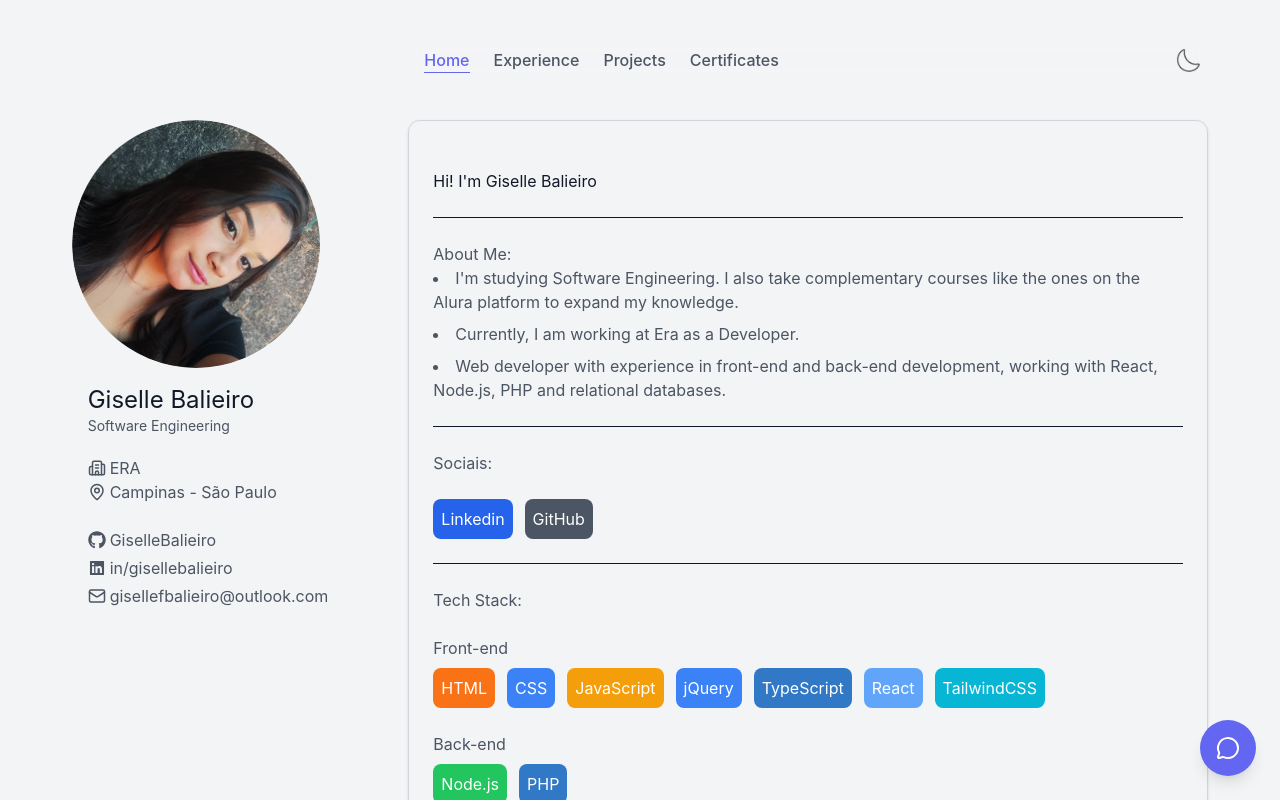
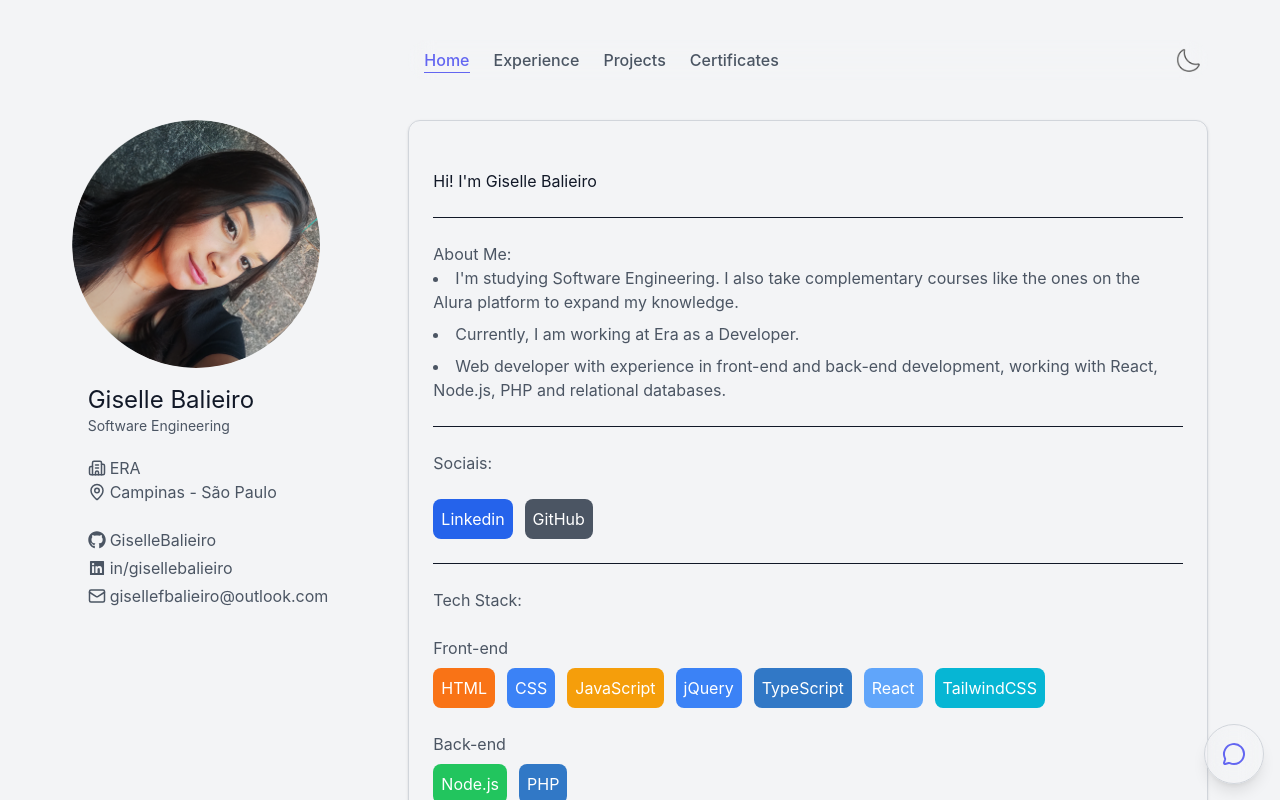
Before and after one commit to GiselleBalieiro/My-portfolio, a React (Vite) app: page / in a window 1280 px wide. Shown: the top 800 px of the page. Built offline with nearby package versions, Linux system fonts and the light colour scheme.

Commit message:
fix: ajusta style livechat

```diff
--- a/src/component/LiveChat.jsx
+++ b/src/component/LiveChat.jsx
@@ -57,7 +57,7 @@ const LiveChat = () => {
 
     return (
         <>
-            <div className="fixed bottom-6 right-6 z-50 flex flex-col items-end">
+            <div className="z-50 flex flex-col items-end pointer-events-none fixed inset-0 justify-end p-6">
                 <AnimatePresence>
                     {isOpen && (
                         <motion.div
@@ -65,7 +65,7 @@ const LiveChat = () => {
                             animate={{ opacity: 1, y: 0, scale: 1 }}
                             exit={{ opacity: 0, y: 20, scale: 0.95 }}
                             transition={{ duration: 0.2 }}
-                            className="mb-4 w-80 sm:w-96 h-[500px] bg-bg-secondary border border-border-primary rounded-2xl shadow-2xl flex flex-col overflow-hidden"
+                            className="pointer-events-auto mb-16 w-80 sm:w-96 h-[500px] bg-bg-secondary border border-border-primary rounded-2xl shadow-2xl flex flex-col overflow-hidden"
                         >
                             <div className="bg-bg-tertiary p-4 flex justify-between items-center border-b border-border-primary">
                                 <span className="font-semibold text-primary">GB Assistant - AI </span>
@@ -131,7 +131,7 @@ const LiveChat = () => {
                     whileHover={{ scale: 1.05 }}
                     whileTap={{ scale: 0.95 }}
                     onClick={() => setIsOpen(!isOpen)}
-                    className="bg-brand-indigo text-white p-4 rounded-full shadow-lg hover:bg-opacity-90 transition-all flex items-center justify-center"
+                    className="pointer-events-auto fixed bottom-4 right-4 z-50 w-[60px] h-[60px] rounded-4xl shadow-lg backdrop-blur-md bg-[--bg-primary]/80 border border-border-primary text-brand-indigo hover:bg-opacity-90 transition-all flex items-center justify-center"
                 >
                     {isOpen ? <X size={24} /> : <MessageCircle size={24} />}
                 </motion.button>
--- a/src/component/Tab.jsx
+++ b/src/component/Tab.jsx
@@ -10,7 +10,7 @@ export default function Tab({ activeTab, setActiveTab }) {
   ];
 
   return (
-    <div className="fixed bottom-4 left-4 right-4 z-50 rounded-4xl backdrop-blur-md bg-[--bg-primary]/80 border border-border-primary shadow-lg px-6 py-3 lg:static lg:bg-transparent lg:border-none lg:shadow-none lg:p-0 lg:pl-4 transition-all duration-300">
+    <div className="fixed bottom-4 left-4 right-20 z-50 rounded-4xl backdrop-blur-md bg-[--bg-primary]/80 border border-border-primary shadow-lg px-6 py-3 lg:static lg:bg-transparent lg:border-none lg:shadow-none lg:p-0 lg:pl-4 transition-all duration-300">
       <div className="flex flex-row justify-between items-center w-full min-w-max lg:min-w-0">
         <ul className="flex flex-row justify-between w-full lg:w-auto lg:gap-6 min-w-max lg:min-w-0">
           {tabs.map((tab) => (
```
